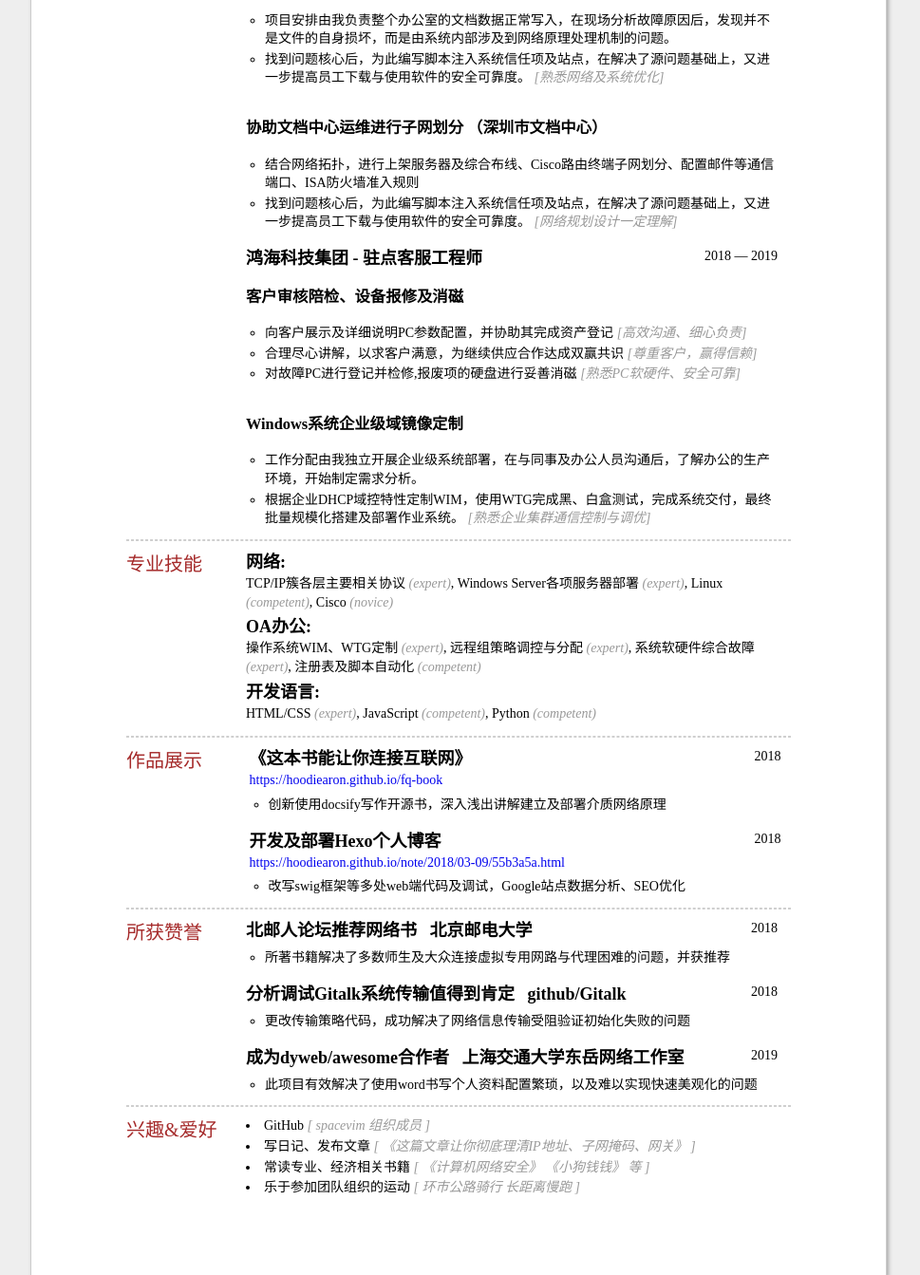
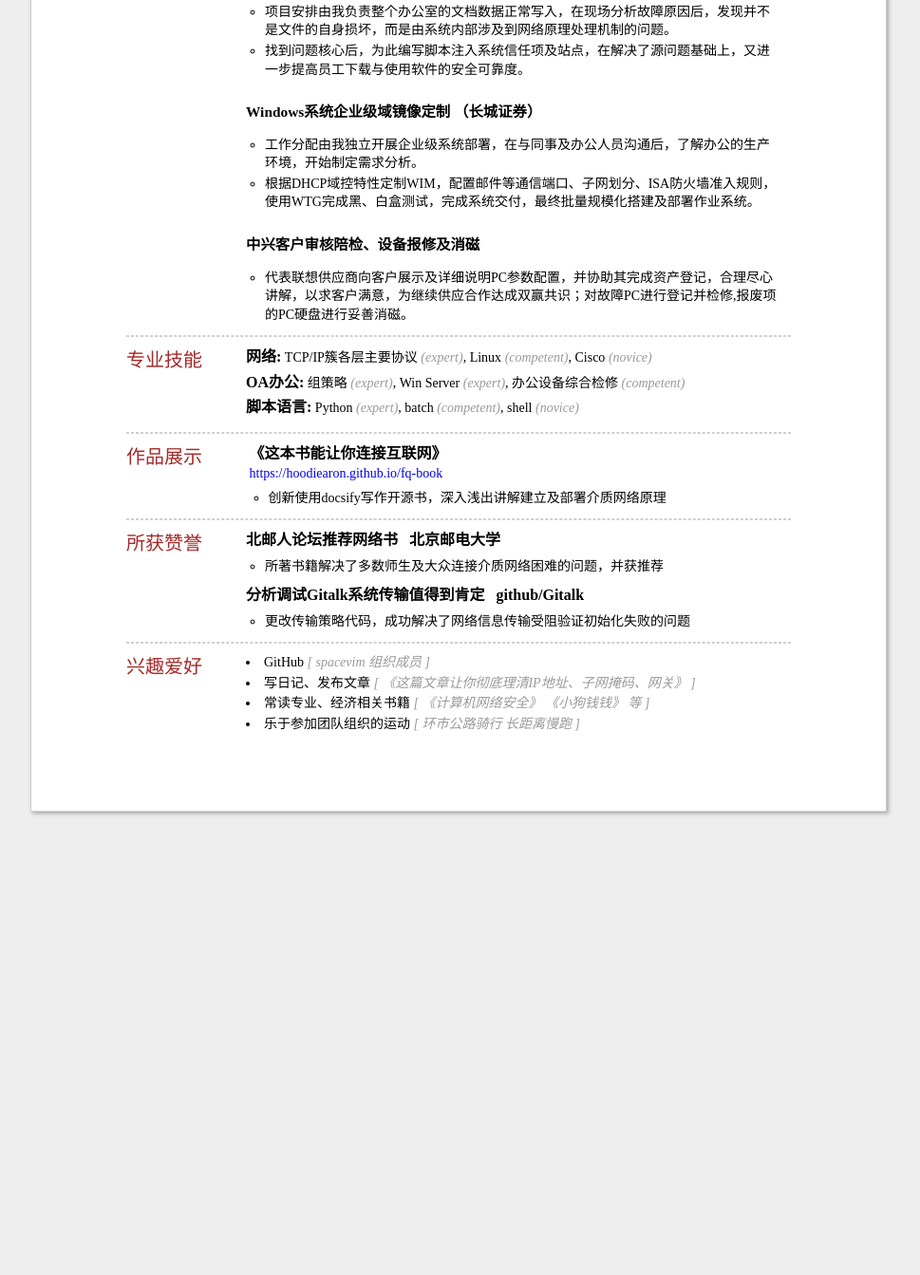
Before and after one commit to hoochanlon/jsonresume-theme-mix, a plain HTML site: page index.html in a window 1280 px wide. Shown: the part 367-1710 px from the top of the page at 95% size, without its empty margins (157-1126 px from the left). After the commit the page ends 1262 px from the top, so only its background shows below. Drawn offline with Linux system fonts and the light colour scheme.

Commit message:
Update index.html

```diff
--- a/index.html
+++ b/index.html
@@ -86,7 +86,7 @@ a {
 }
 
 .sectionContent .separator {
-  height: 14px;
+  height: 8px;
 }
 
 .sectionLine {
@@ -201,12 +201,22 @@ a {
 
 .sectionContent .title {
   font-weight: bold;
-  font-size: 18px;
+  font-size: 16px;
 }
 
 a:hover {
   background-color:#ba0018;
   color:#fff;
+}
+
+h3 {
+  display: block;
+  font-size: 1.1em;
+  margin-block-start: 0.3em;
+  margin-block-end: 0.3em;
+  margin-inline-start: 0px;
+  margin-inline-end: 0px;
+  font-weight: bold;
 }
 	</style>
 
@@ -266,7 +276,7 @@ a:hover {
 	      </p>
 	      <ul class='details'>
 	        <li>项目安排由我负责整个办公室的文档数据正常写入，在现场分析故障原因后，发现并不是文件的自身损坏，而是由系统内部涉及到网络原理处理机制的问题。</li>
-	        <li>找到问题核心后，为此编写脚本注入系统信任项及站点，在解决了源问题基础上，又进一步提高员工下载与使用软件的安全可靠度。 <em>[熟悉网络及系统优化]</em></li>
+	        <li>找到问题核心后，为此编写脚本注入系统信任项及站点，在解决了源问题基础上，又进一步提高员工下载与使用软件的安全可靠度。</li>
 	      </ul>
 	      <div class='separator'></div>
 			</div>
@@ -279,32 +289,11 @@ a:hover {
 	      <div><a href=''></a></div>
 
 	      <p class='highlights'>
-         <h3> 协助文档中心运维进行子网划分 （深圳市文档中心）</h3>
+         <h3> Windows系统企业级域镜像定制 （长城证券）</h3>
 	      </p>
 	      <ul class='details'>
-	        <li>结合网络拓扑，进行上架服务器及综合布线、Cisco路由终端子网划分、配置邮件等通信端口、ISA防火墙准入规则</li>
-	        <li>找到问题核心后，为此编写脚本注入系统信任项及站点，在解决了源问题基础上，又进一步提高员工下载与使用软件的安全可靠度。 <em>[网络规划设计一定理解]</em></li>
-	      </ul>
-	      <div class='separator'></div>
-			</div>
-			<div class="jobBlock">
-	      <div class='blockHeader'>
-	        <span class='title'>
-	          鸿海科技集团 - 驻点客服工程师
-	        </span>
-	        <span class='date'>
-	          2018 &mdash; 2019
-	        </span>
-	      </div>
-	      <div><a href=''></a></div>
-
-	      <p class='highlights'>
-         <h3> 客户审核陪检、设备报修及消磁</h3>
-	      </p>
-	      <ul class='details'>
-	        <li>向客户展示及详细说明PC参数配置，并协助其完成资产登记 <em>[高效沟通、细心负责]</em></li>
-	        <li>合理尽心讲解，以求客户满意，为继续供应合作达成双赢共识 <em>[尊重客户，赢得信赖]</em></li>
-	        <li>对故障PC进行登记并检修,报废项的硬盘进行妥善消磁 <em>[熟悉PC软硬件、安全可靠]</em></li>
+	        <li>工作分配由我独立开展企业级系统部署，在与同事及办公人员沟通后，了解办公的生产环境，开始制定需求分析。</li>
+	        <li>根据DHCP域控特性定制WIM，配置邮件等通信端口、子网划分、ISA防火墙准入规则，使用WTG完成黑、白盒测试，完成系统交付，最终批量规模化搭建及部署作业系统。</li>
 	      </ul>
 	      <div class='separator'></div>
 			</div>
@@ -317,11 +306,10 @@ a:hover {
 	      <div><a href=''></a></div>
 
 	      <p class='highlights'>
-         <h3> Windows系统企业级域镜像定制</h3>
+         <h3> 中兴客户审核陪检、设备报修及消磁</h3>
 	      </p>
 	      <ul class='details'>
-	        <li>工作分配由我独立开展企业级系统部署，在与同事及办公人员沟通后，了解办公的生产环境，开始制定需求分析。</li>
-	        <li>根据企业DHCP域控特性定制WIM，使用WTG完成黑、白盒测试，完成系统交付，最终批量规模化搭建及部署作业系统。 <em>[熟悉企业集群通信控制与调优]</em></li>
+	        <li>代表联想供应商向客户展示及详细说明PC参数配置，并协助其完成资产登记，合理尽心讲解，以求客户满意，为继续供应合作达成双赢共识；对故障PC进行登记并检修,报废项的PC硬盘进行妥善消磁。</li>
 	      </ul>
 
 			</div>
@@ -335,24 +323,22 @@ a:hover {
     </div>
     <div class='sectionContent'>
       <div class='skillBlock'>
-        <span class='title'>网络:</span><br>
-          <span>TCP/IP簇各层主要相关协议 <em>(expert)</em>, </span>
-          <span>Windows Server各项服务器部署 <em>(expert)</em>, </span>
+        <span class='title'>网络:</span>
+          <span>TCP/IP簇各层主要协议 <em>(expert)</em>, </span>
           <span>Linux <em>(competent)</em>, </span>
           <span>Cisco <em>(novice)</em></span>
       </div>
       <div class='skillBlock'>
-        <span class='title'>OA办公:</span><br>
-          <span>操作系统WIM、WTG定制 <em>(expert)</em>, </span>
-          <span>远程组策略调控与分配 <em>(expert)</em>, </span>
-          <span>系统软硬件综合故障 <em>(expert)</em>, </span>
-          <span>注册表及脚本自动化 <em>(competent)</em></span>
+        <span class='title'>OA办公:</span>
+          <span>组策略 <em>(expert)</em>, </span>
+          <span>Win Server <em>(expert)</em>, </span>
+          <span>办公设备综合检修 <em>(competent)</em></span>
       </div>
       <div class='skillBlock'>
-        <span class='title'>开发语言:</span><br>
-          <span>HTML/CSS <em>(expert)</em>, </span>
-          <span>JavaScript <em>(competent)</em>, </span>
-          <span>Python <em>(competent)</em></span>
+        <span class='title'>脚本语言:</span>
+          <span>Python <em>(expert)</em>, </span>
+          <span>batch <em>(competent)</em>, </span>
+          <span>shell <em>(novice)</em></span>
       </div>
     </div>
 	</div>
@@ -368,30 +354,12 @@ a:hover {
         <span class='title'>
           《这本书能让你连接互联网》
         </span>
-        <span class='date'>
-          <span class='releaseDate'>2018</span>
-        </span>
       </div>
       <div class='website'>
         <a href='https://hoodiearon.github.io/fq-book'>https://hoodiearon.github.io/fq-book</a>
       </div>
       <ul class='highlights'>
         <li>创新使用docsify写作开源书，深入浅出讲解建立及部署介质网络原理</li>
-      </ul>
-      <div class='separator'></div>
-      <div class='blockHeader'>
-        <span class='title'>
-          开发及部署Hexo个人博客
-        </span>
-        <span class='date'>
-          <span class='releaseDate'>2018</span>
-        </span>
-      </div>
-      <div class='website'>
-        <a href='https://hoodiearon.github.io/note/2018/03-09/55b3a5a.html'>https://hoodiearon.github.io/note/2018/03-09/55b3a5a.html</a>
-      </div>
-      <ul class='highlights'>
-        <li>改写swig框架等多处web端代码及调试，Google站点数据分析、SEO优化</li>
       </ul>
 
     </div>
@@ -407,36 +375,18 @@ a:hover {
         <span class='title'>
           北邮人论坛推荐网络书 &nbsp; 北京邮电大学
         </span>
-        <span class='date'>
-          <span class='date'>2018</span>
-        </span>
       </div>
       <ul class='highlights'>
-        <li>所著书籍解决了多数师生及大众连接虚拟专用网路与代理困难的问题，并获推荐</li>
+        <li>所著书籍解决了多数师生及大众连接介质网络困难的问题，并获推荐</li>
       </ul>
       <div class='separator'></div>
       <div class='blockHeader'>
         <span class='title'>
           分析调试Gitalk系统传输值得到肯定 &nbsp; github/Gitalk
         </span>
-        <span class='date'>
-          <span class='date'>2018</span>
-        </span>
       </div>
       <ul class='highlights'>
         <li>更改传输策略代码，成功解决了网络信息传输受阻验证初始化失败的问题</li>
-      </ul>
-      <div class='separator'></div>
-      <div class='blockHeader'>
-        <span class='title'>
-          成为dyweb/awesome合作者 &nbsp; 上海交通大学东岳网络工作室
-        </span>
-        <span class='date'>
-          <span class='date'>2019</span>
-        </span>
-      </div>
-      <ul class='highlights'>
-        <li>此项目有效解决了使用word书写个人资料配置繁琐，以及难以实现快速美观化的问题</li>
       </ul>
 
     </div>
@@ -450,7 +400,7 @@ a:hover {
 
 	<div id='interests' class="sectionBlock">
     <div class='sectionName'>
-      <span>兴趣&爱好</span>
+      <span>兴趣爱好</span>
     </div>
     <div class='sectionContent'>
       <li class='name'>GitHub</span><!--
```
